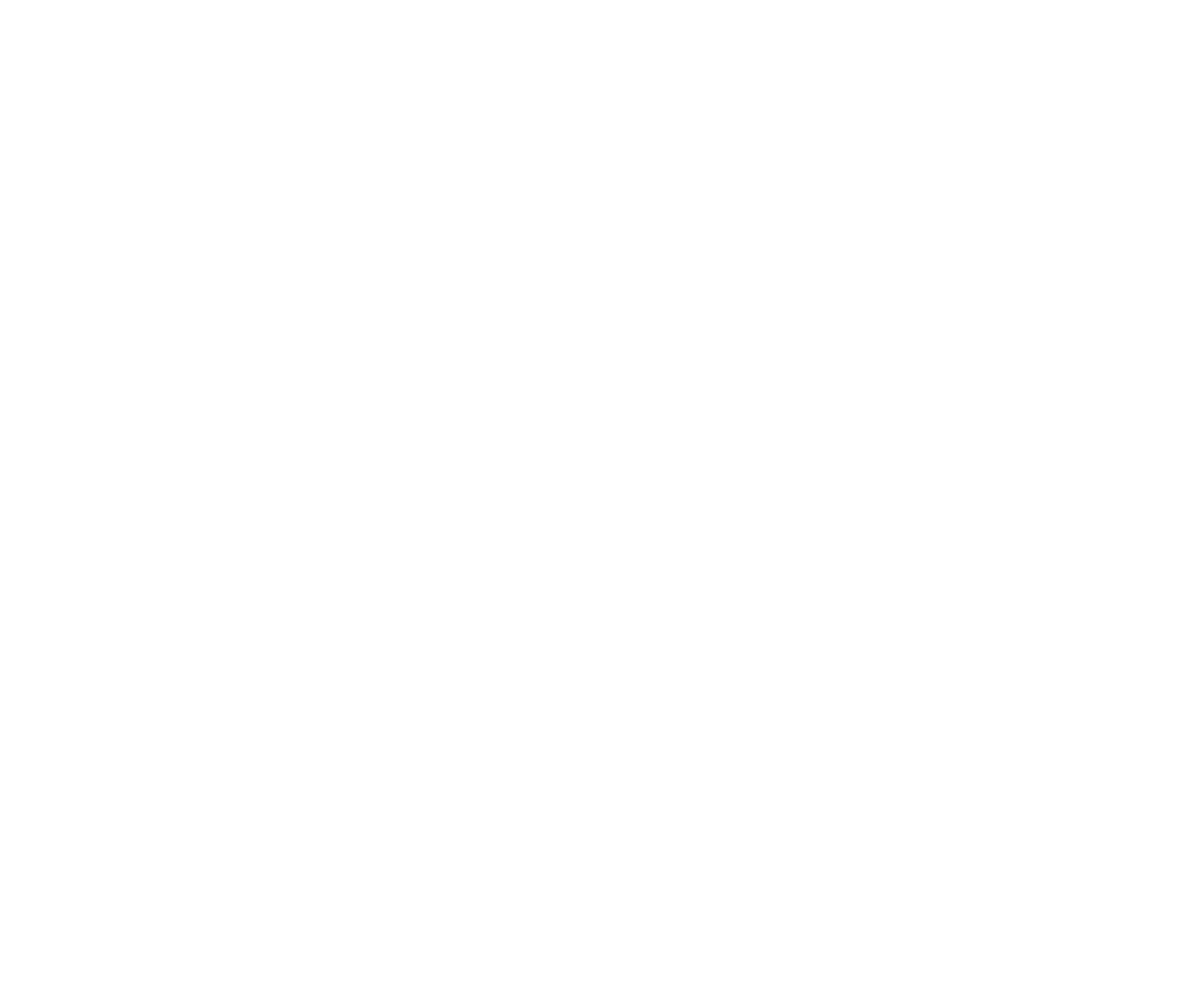
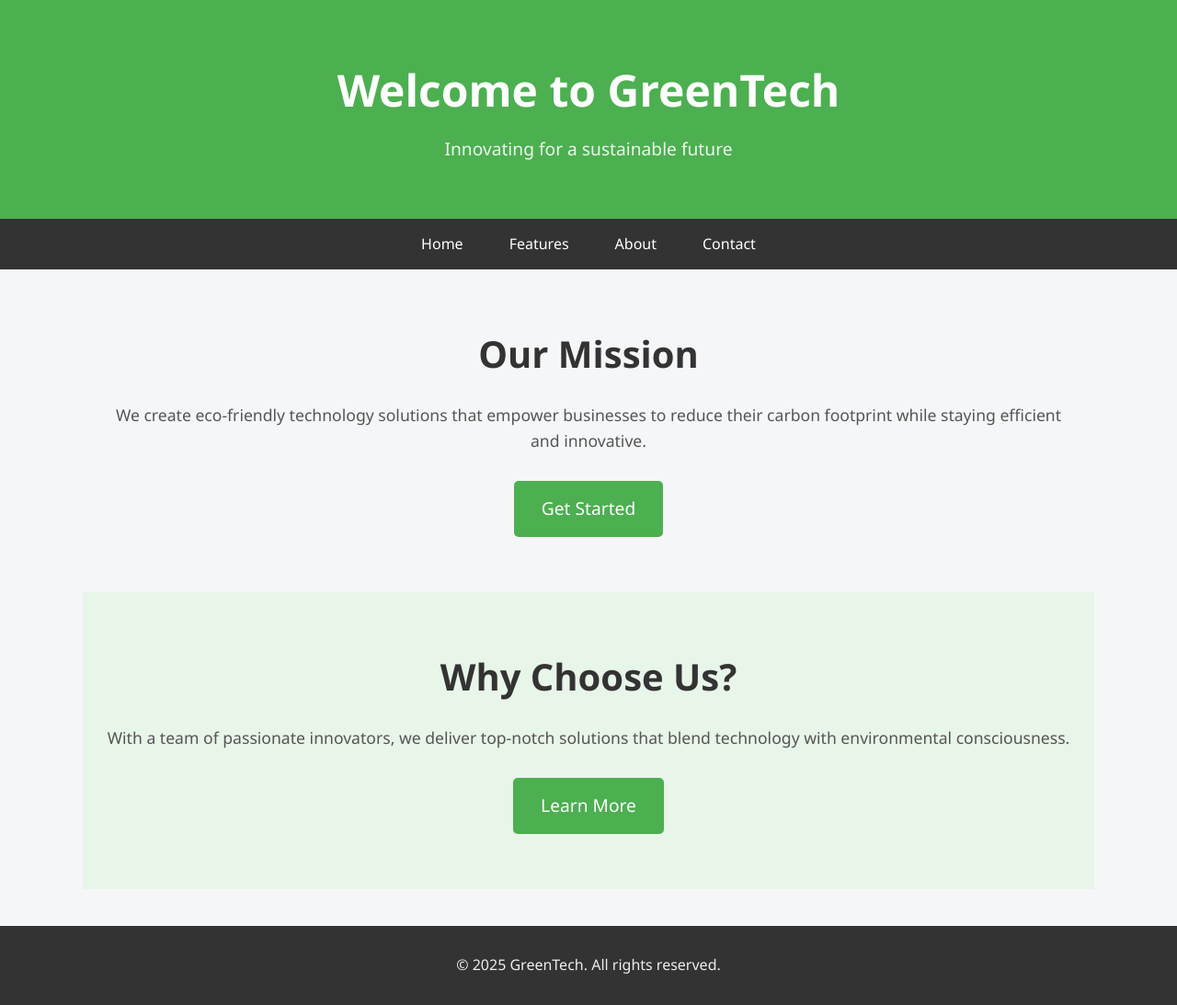
Before and after one commit to mua2022/Iyfseason2, a plain HTML site: page index.html in a window 1280 px wide. Shown: the whole page at 92% size. Before the commit the page ends 800 px from the top, so only its background shows below. Drawn offline with Linux system fonts and the light colour scheme.

Commit message:
Add files via upload

```diff
--- a/index.html
+++ b/index.html
@@ -1,8 +1,147 @@
-<html>
-    <head>
-        <title>index page</title>
-    </head>
-    <body>
+<!DOCTYPE html>
+<html lang="en">
 
-    </body>
+<head>
+  <meta charset="UTF-8">
+  <meta name="viewport" content="width=device-width, initial-scale=1.0">
+  <title>Landing Page</title>
+  <style>
+    /* Reset */
+    * {
+      margin: 0;
+      padding: 0;
+      box-sizing: border-box;
+    }
+
+    body {
+      font-family: 'Segoe UI', sans-serif;
+      background: #f4f6f8;
+      color: #333;
+      line-height: 1.6;
+    }
+
+    header {
+      background-color: #4CAF50;
+      color: white;
+      padding: 60px 20px;
+      text-align: center;
+    }
+
+    header h1 {
+      font-size: 3rem;
+      margin-bottom: 10px;
+    }
+
+    header p {
+      font-size: 1.2rem;
+      opacity: 0.9;
+    }
+
+    nav {
+      display: flex;
+      justify-content: center;
+      background-color: #333;
+    }
+
+    nav a {
+      color: white;
+      padding: 15px 25px;
+      text-decoration: none;
+      transition: background 0.3s;
+    }
+
+    nav a:hover {
+      background-color: #4CAF50;
+    }
+
+    .section {
+      padding: 60px 20px;
+      max-width: 1100px;
+      margin: auto;
+      text-align: center;
+    }
+
+    .section h2 {
+      font-size: 2.5rem;
+      margin-bottom: 20px;
+      color: #333;
+    }
+
+    .section p {
+      font-size: 1.1rem;
+      color: #555;
+    }
+
+    .cta-btn {
+      display: inline-block;
+      padding: 15px 30px;
+      background-color: #4CAF50;
+      color: white;
+      text-decoration: none;
+      font-size: 1.2rem;
+      margin-top: 30px;
+      border-radius: 5px;
+      transition: background 0.3s;
+    }
+
+    .cta-btn:hover {
+      background-color: #45a049;
+    }
+
+    footer {
+      background-color: #333;
+      color: #eee;
+      text-align: center;
+      padding: 30px 20px;
+      margin-top: 40px;
+    }
+
+    @media (max-width: 768px) {
+      header h1 {
+        font-size: 2.2rem;
+      }
+
+      .section h2 {
+        font-size: 2rem;
+      }
+
+      nav {
+        flex-direction: column;
+      }
+    }
+  </style>
+</head>
+
+<body>
+
+  <header>
+    <h1>Welcome to GreenTech</h1>
+    <p>Innovating for a sustainable future</p>
+  </header>
+
+  <nav>
+    <a href="#">Home</a>
+    <a href="#">Features</a>
+    <a href="#">About</a>
+    <a href="#">Contact</a>
+  </nav>
+
+  <div class="section">
+    <h2>Our Mission</h2>
+    <p>We create eco-friendly technology solutions that empower businesses to reduce their carbon footprint while staying efficient and innovative.</p>
+    <a href="#" class="cta-btn">Get Started</a>
+  </div>
+
+  <div class="section" style="background-color: #e8f5e9;">
+    <h2>Why Choose Us?</h2>
+    <p>With a team of passionate innovators, we deliver top-notch solutions that blend technology with environmental consciousness.</p>
+    <a href="#" class="cta-btn">Learn More</a>
+  </div>
+
+  <footer>
+    <p>&copy; 2025 GreenTech. All rights reserved.</p>
+  </footer>
+
+</body>
+
 </html>
```
